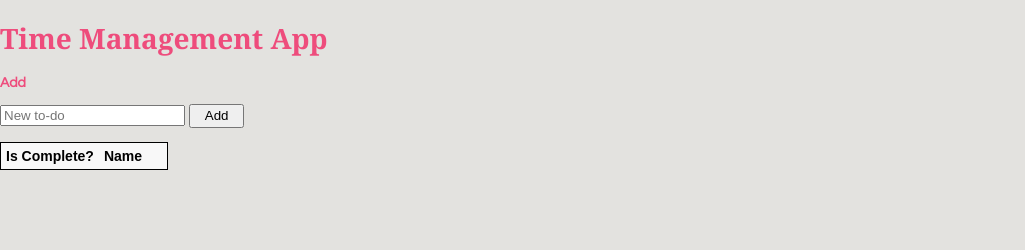
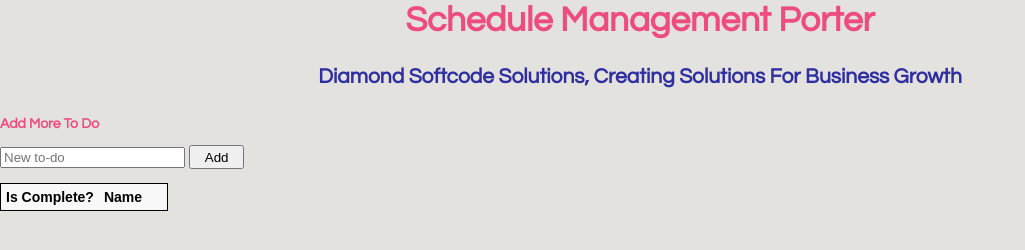
Before and after one commit to wynny123/TodoAPI, a plain HTML site: page wwwroot/index.html in a window 1280 px wide. Shown: the whole page, without its empty margins (0-1025 px from the left). Drawn offline with Linux system fonts and the light colour scheme; no server answers.

Commit message:
comfirmation for delete function added to javascript file, edited h1 and added h2 to html file and CSS on h1 and h2.

```diff
--- a/wwwroot/index.html
+++ b/wwwroot/index.html
@@ -2,12 +2,14 @@
 <html>
 <head>
     <meta charset="UTF-8">
-    <title>Time Management </title>
+    <title>Time Management</title>
     <link rel="stylesheet" href="site.css" />
 </head>
 <body>
-    <h1>Time Management App</h1>
-    <h3>Add</h3>
+    <h1>Schedule Management Porter</h1>
+
+    <h2>Diamond Softcode Solutions, Creating Solutions For Business Growth</h2>
+    <h3>Add More To Do</h3>
     <form action="javascript:void(0);" method="POST" onsubmit="addItem()">
         <input type="text" id="add-name" placeholder="New to-do">
         <input type="submit" value="Add">
--- a/wwwroot/site.css
+++ b/wwwroot/site.css
@@ -4,15 +4,36 @@
     margin: 0px;
     font-family: verdana,Georgia,serif;
     font-size: 14px;
+
 }
 input[type='submit'], button, [aria-label] {
     cursor: pointer;
     padding: .2em 1em;
 }
 h1 {
+
+    font-size: 250%;
+    text-align: center;
     color: #ee4c7c;
-    font-size: 200%;
-    font-family:Georgia, 'Times New Roman', Times, serif;
+    font-family: "Century Gothic", "Gill Sans", Ariel, Serif;
+    margin: 20px;
+    position: relative;
+    top: 50%;
+    -webkit-transform: translateY(-50%);
+    -ms-transform: translateY(-50%);
+    transform: translateY(-50%);
+}
+h2 {
+    font-size: 150%;
+    text-align: center;
+    color: #2f2fa2;
+    font-family: "Century Gothic", "Gill Sans", Ariel, Serif;
+    margin: 20px;
+    position: relative;
+    top: 50%;
+    -webkit-transform: translateY(-50%);
+    -ms-transform: translateY(-50%);
+    transform: translateY(-50%);
 }
 
 h3 {
--- a/wwwroot/site.js
+++ b/wwwroot/site.js
@@ -33,11 +33,14 @@
 }
 
 function deleteItem(id) {
+    var conf = confirm("Delete?");
+    if (conf == true) {
     fetch(`${uri}/${id}`, {
         method: 'DELETE'
     })
         .then(() => getItems())
-        .catch(error => console.error('Unable to delete item.', error));
+            .catch(error => console.error('Unable to delete item.', error));
+    }
 }
 
 function displayEditForm(id) {
```
